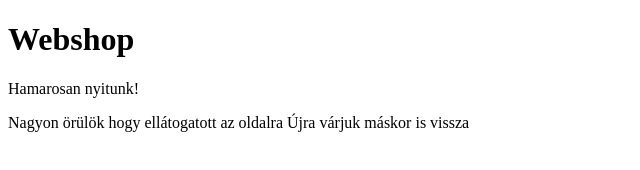
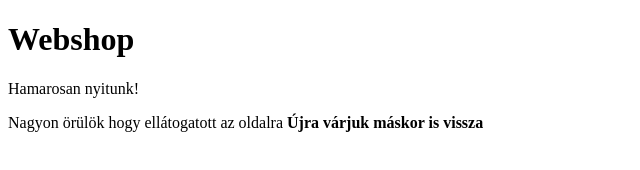
Before and after one commit to 82beatapap/Bolt, a plain HTML site: page index.html in a window 1280 px wide. Shown: the full height of the page, 0-640 px from the left. Drawn offline with Linux system fonts and the light colour scheme.

Commit message:
Update index.html

```diff
--- a/index.html
+++ b/index.html
@@ -7,7 +7,7 @@
 <h1>Webshop</h1>
 <p>Hamarosan nyitunk!</p>
 <p>Nagyon örülök hogy ellátogatott az oldalra</>
-  <span>Újra várjuk máskor is vissza </span>
+<b>Újra várjuk máskor is vissza </b>
 
 </body>
 
```
